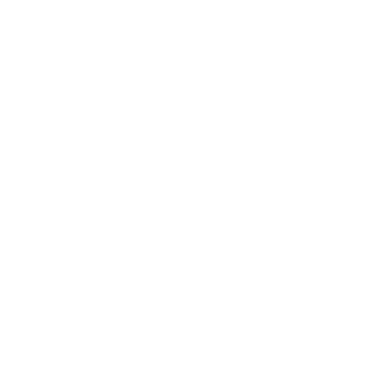
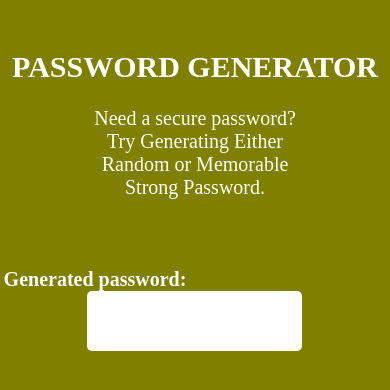
Before and after one commit to MohamedAli9/Software-Engineering-Project, a plain HTML site: page index.html in a window 390 px wide. Drawn offline with Linux system fonts and the light colour scheme; a web font is replaced by a local one.

Commit message:
My first commitment.
I have almost done my task. There is a little pit wrong with the input field being responsive.

```diff
--- a/index.html
+++ b/index.html
@@ -9,6 +9,53 @@
     </head>
     <body>
 
+        <div class="container">
+
+            <section class="sectionOne">
+                <h1>PASSWORD GENERATOR</h1>
+                <br>
+
+                <p class="firstP">Need a secure password?
+                    Try Generating Either
+                    Random or Memorable
+                    Strong Password.<p/>
+
+
+                <br>
+                <br>
+                <br>
+
+
+                <label class="label" readOnlyInput">Generated password:</label> <br>
+                <input type="hidden" name="my_name" value="DoNotChangeThisValue" />
+                <input type="text" class="readOnlyInput" name="my_name"
+                value="" disabled="disabled" />
+
+
+
+
+
+
+            </section>
+
+
+
+
+            <section class="sectionTwo">
+
+
+            </section>
+
+
+
+
+
+
+
+
+
+        </div>
+
 
 
 
--- a/styles.css
+++ b/styles.css
@@ -0,0 +1,80 @@
+
+@import url('https://fonts.googleapis.com/css2?family=Volkhov:ital@0;1&display=swap');
+
+
+
+* {
+  margin: 0;
+  padding: 0;
+  box-sizing: border-box;
+}
+html {
+  font-size: 20px;
+}
+
+
+body {
+    background-color: #808000;
+    color: white;
+    text-align: center;
+}
+
+.container {
+    display: flex;
+    flex-direction: column;
+    /* justify-content: center;
+    align-items: center; */
+    height: 100vh;
+    width: 100%;
+    max-width: 900px;
+    /* border: 1px solid mediumblue; */
+    margin: auto;
+}
+
+.sectionOne{
+    display: flex;
+    flex-direction: column;
+    justify-content: center;
+    align-items: center;
+    margin-top: 50px;
+
+
+    /* background-color: red; */
+
+}
+
+
+h1 {
+    font-family: 'Volkhov', serif;
+}
+
+.firstP {
+    max-width: 60%;
+
+}
+
+
+.label {
+    font-weight: bold;
+    margin-right: 200px;
+
+}
+
+
+.readOnlyInput {
+   background-color: white;
+   border: 0px;
+   padding: 10px;
+   border-radius: 5px;
+   font-size: 100%;
+   line-height: 2rem;
+   width: 50vw;
+   text-align: center;
+   -ms-box-sizing:content-box;
+   -moz-box-sizing:content-box;
+   -webkit-box-sizing:content-box;
+    box-sizing:content-box;
+
+
+
+}
```
